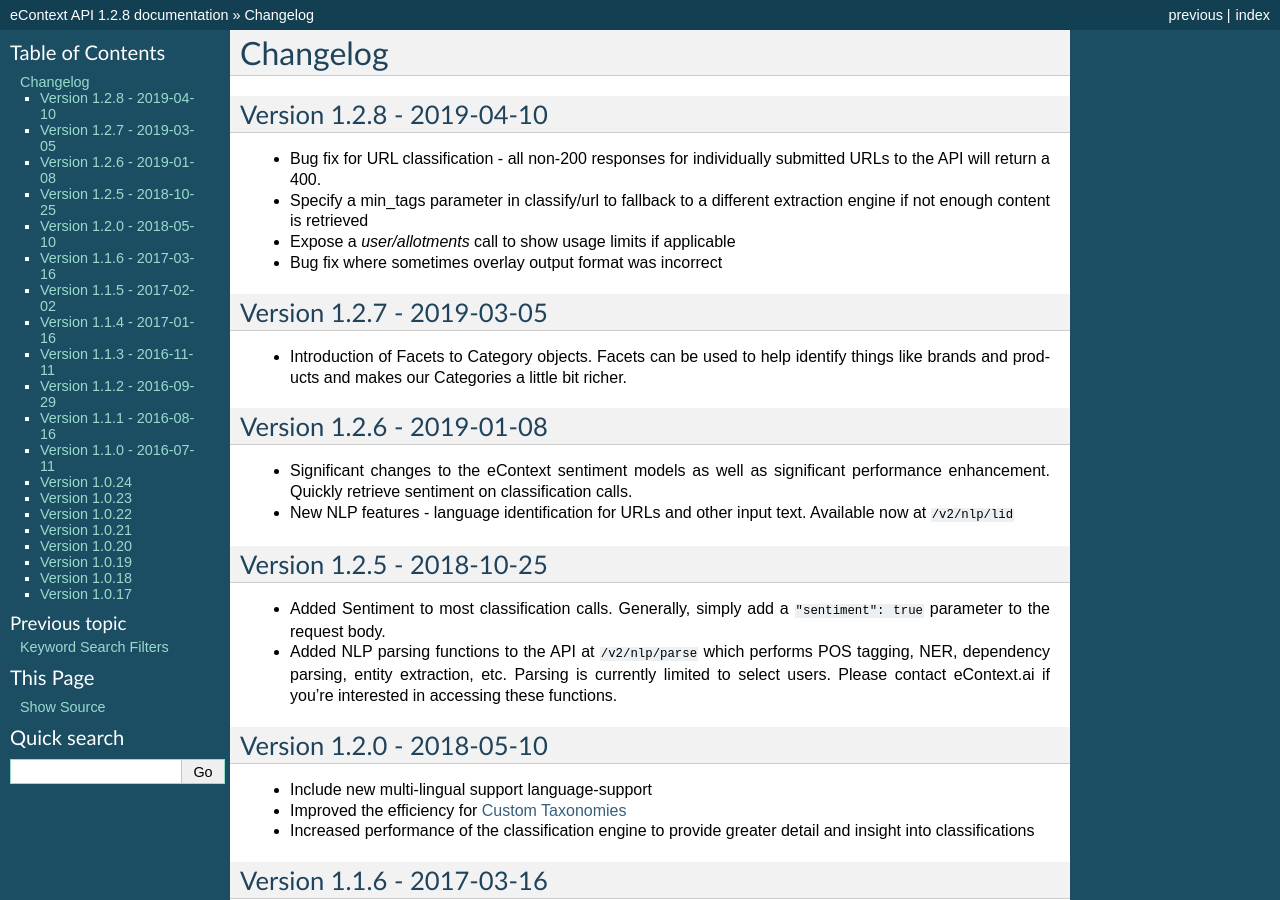
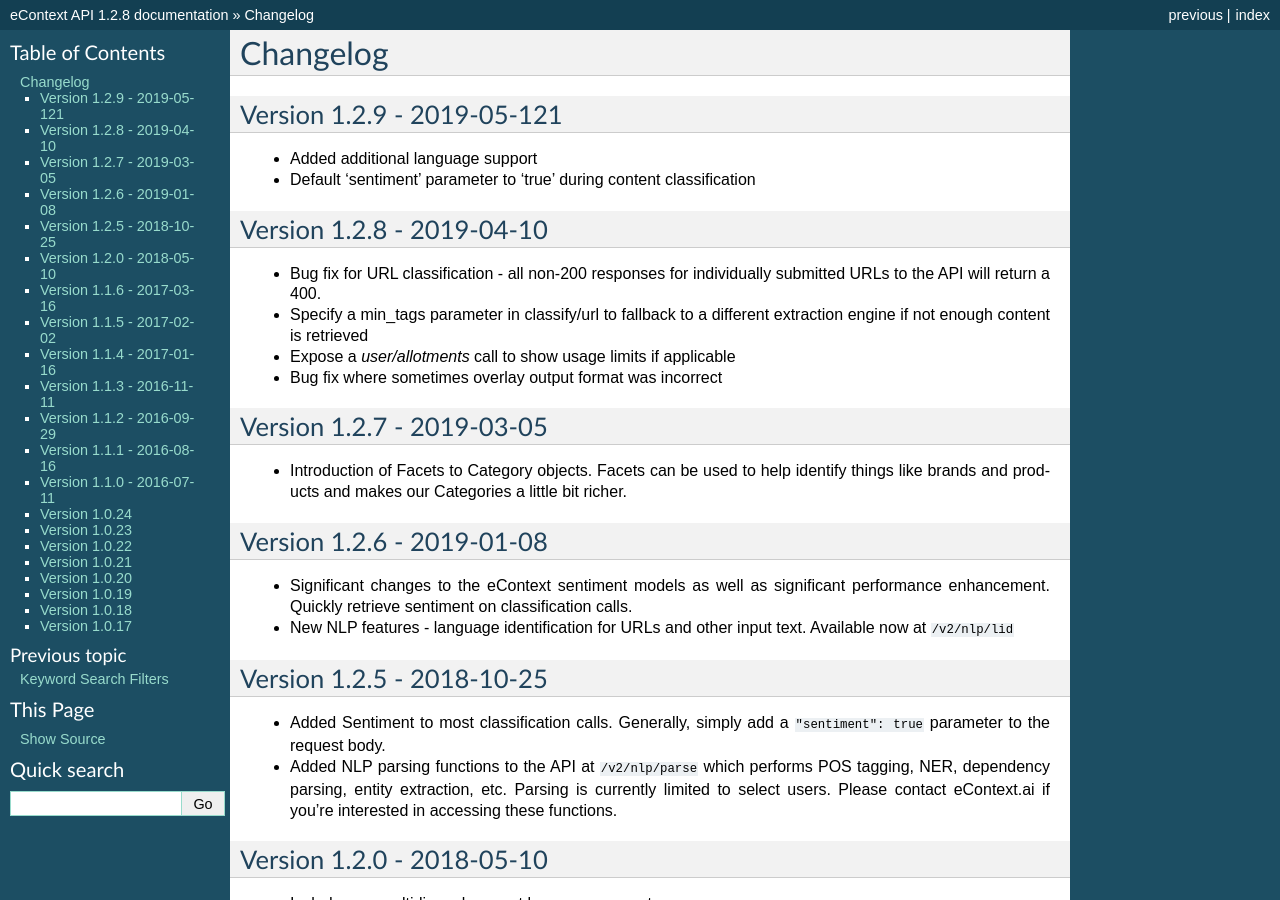
Before and after one commit to info-com/zenya-api-docs, a Sphinx documentation site: the page built from source/changelog.rst, in a window 1280 px wide and 900 px high. Built offline with Sphinx 7.4.7, drawn with Linux system fonts in a browser that asks for light colours.

Commit message:
Update changelog.rst

```diff
--- a/source/changelog.rst
+++ b/source/changelog.rst
@@ -1,5 +1,10 @@
 Changelog
 =========
+
+Version 1.2.9 - 2019-05-121
+--------------------------
+*  Added additional language support
+*  Default 'sentiment' parameter to 'true' during content classification
 
 Version 1.2.8 - 2019-04-10
 --------------------------
```
